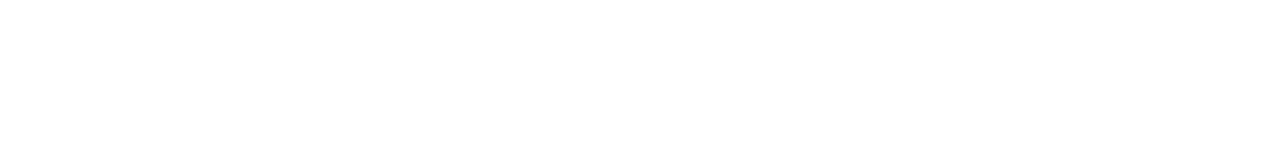
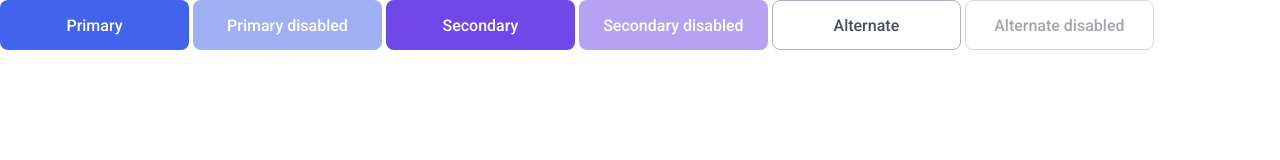
Before and after one commit to js-tasks-ru/htmlcss-20231027_shuklinvlad, a website: page 03-lection1/01-button/index.html in a window 1280 px wide. Drawn offline with Linux system fonts and the light colour scheme.

Commit message:
add lesson-1-buttons solution

```diff
--- a/03-lection1/01-button/button.css
+++ b/03-lection1/01-button/button.css
@@ -1 +1,58 @@
 /* Стилизация кнопки */
+.btn {
+    box-sizing: border-box;
+
+    width: 189px;
+    padding-top: 15px;
+    padding-bottom: 14px;
+
+    background-color: var(--white);
+
+    font-family: Roboto;
+    font-size: 16px;
+    font-weight: 500;
+    line-height: normal;
+    color: var(--white);
+    text-align: center;
+    white-space: nowrap;
+
+    border-radius: 8px;
+    border: 1px solid transparent;
+    cursor: pointer;
+    box-shadow: none;
+}
+
+.btn_primary {
+    background-color: var(--primary);
+    transition: opacity 200ms ease-in-out, background 200ms ease-in-out;
+}
+
+.btn_primary:active, .btn_primary:hover {
+    background-color: var(--primary-hover);
+}
+
+.btn_secondary {
+    background-color: var(--secondary);
+    transition: opacity 200ms ease-in-out, background 200ms ease-in-out;
+}
+
+
+.btn_secondary:active, .btn_secondary:hover{
+    background-color: var(--secondary-hover);
+}
+
+.btn_alternate {
+    border: 1px solid var(--grey-3);
+    background-color: transparent;
+    color: var(--grey-4);
+    transition: opacity 200ms ease-in-out, background 200ms ease-in-out;
+}
+
+.btn_alternate:active, .btn_alternate:hover {
+    border: 1px solid var(--black);
+}
+
+.btn:disabled {
+    opacity: 0.5;
+    pointer-events: none;
+}
--- a/03-lection1/01-button/index.html
+++ b/03-lection1/01-button/index.html
@@ -6,6 +6,16 @@
         <link rel="stylesheet" href="./button.css">
     </head>
     <body>
+        <button class="btn btn_primary">Primary</button>
 
+        <button disabled class="btn btn_primary">Primary disabled</button>
+
+        <button class="btn btn_secondary">Secondary</button>
+
+        <button disabled class="btn btn_secondary">Secondary disabled</button>
+
+        <button class="btn btn_alternate">Alternate</button>
+
+        <button disabled class="btn btn_alternate">Alternate disabled</button>
     </body>
 </html>
--- a/assets/css/main.css
+++ b/assets/css/main.css
@@ -11,7 +11,10 @@
     --black: #212429;
     --pink: #F784AD;
     --purple: #7048E8;
-    --blue: #374FC7;
+    --purple-hover: #5028C6;
+    --blue: #4263EB;
+    --blue-hover: #2342C0;
+    --blue-1: #374FC7;
     --red: #F03D3E;
     --grey-1: #F8F9FA;
     --grey-2: #DDE2E5;
@@ -23,6 +26,9 @@
 
     --primary: var(--blue);
     --secondary: var(--purple);
+
+    --primary-hover: var(--blue-hover);
+    --secondary-hover: var(--purple-hover)
 }
 
 * {
```
